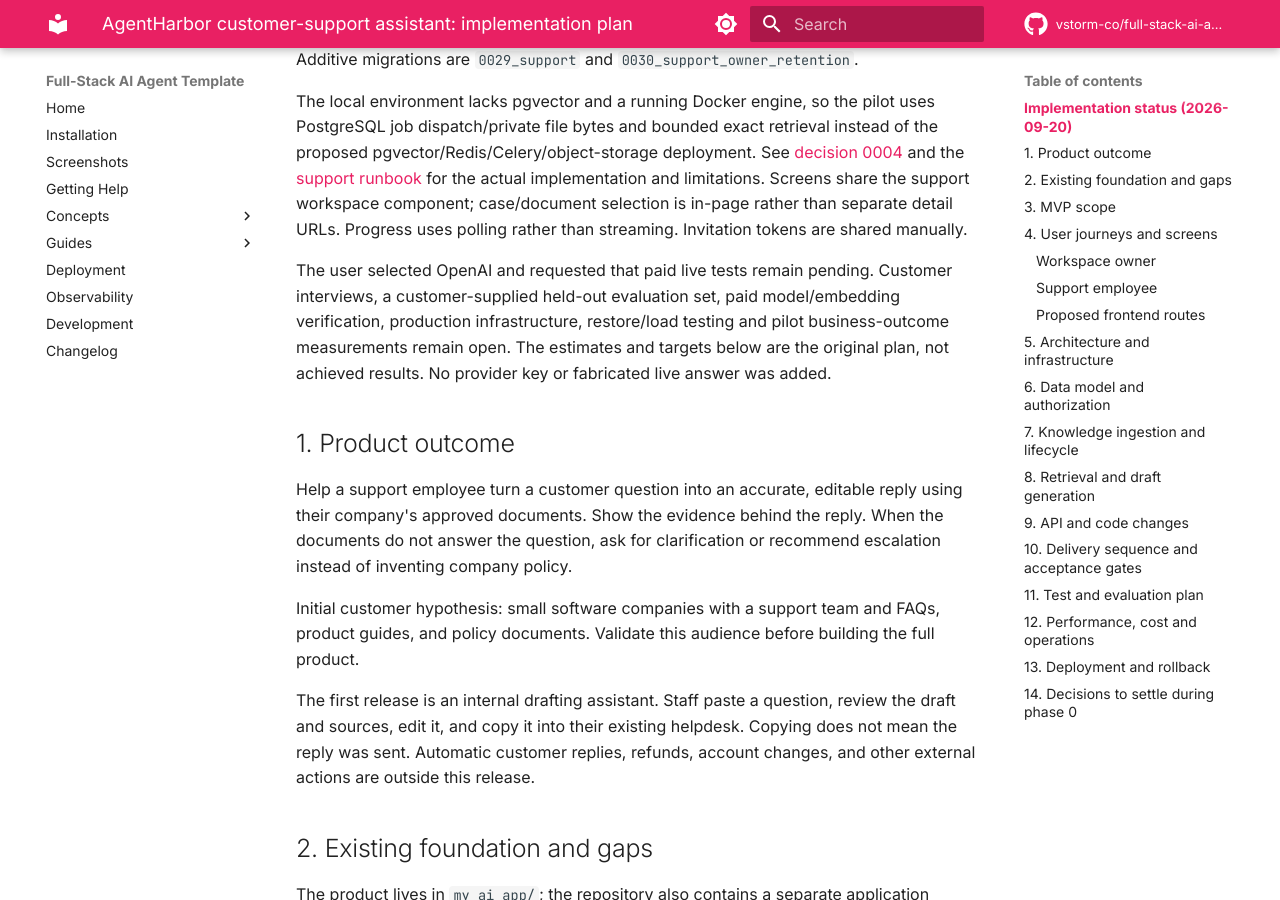
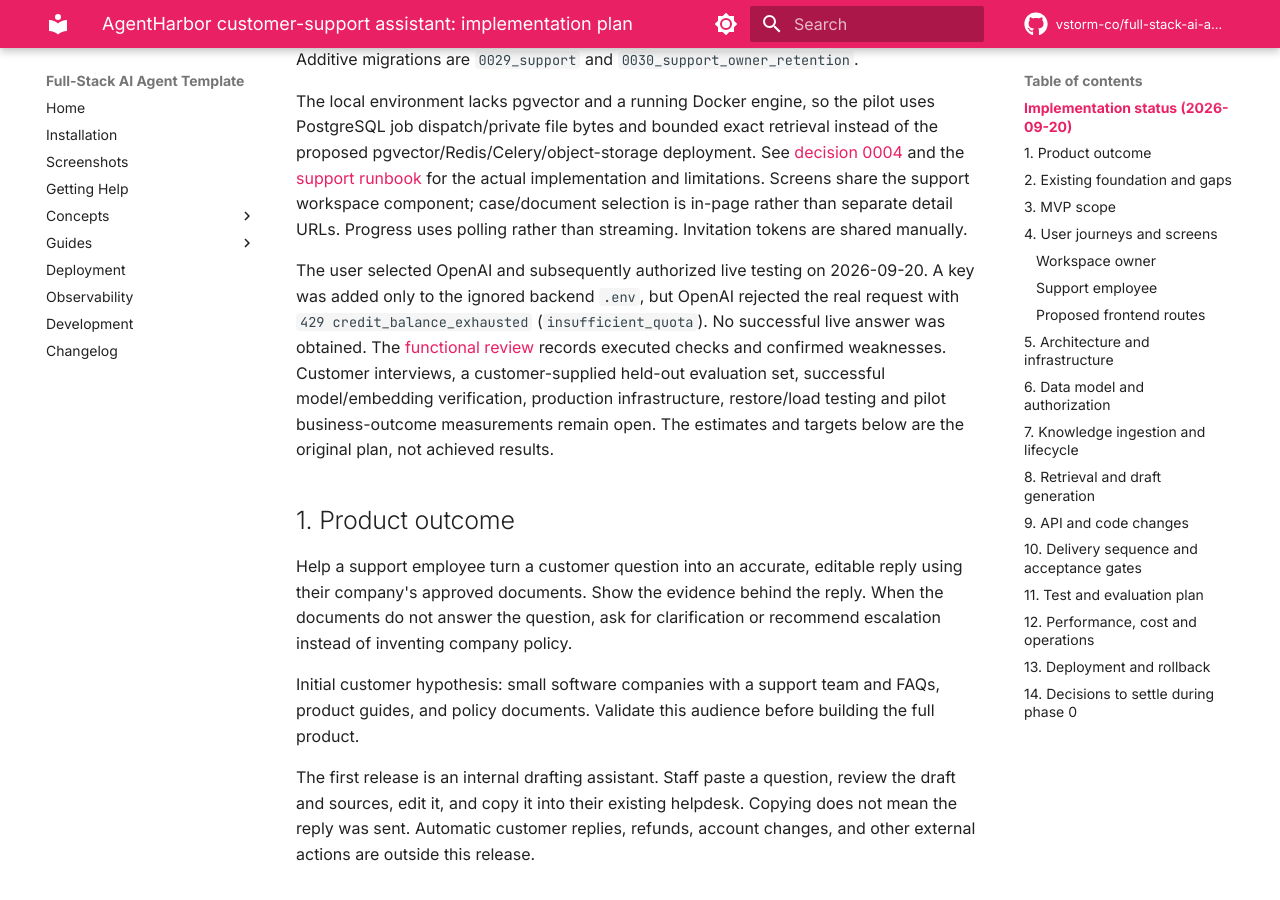
Before and after one commit to Faheem-Lateef/Full-Stack-Agent, an MkDocs documentation site: the page built from docs/support-assistant-plan.md, in a window 1280 px wide and 900 px high, scrolled down 465 px. Built offline with MkDocs 1.6.1 and Material for MkDocs 9.7.7, drawn with Linux system fonts in a browser that asks for light colours; comment, search, counter and statistics services are not loaded.

Commit message:
Update support plan

```diff
--- a/docs/support-assistant-plan.md
+++ b/docs/support-assistant-plan.md
@@ -8,7 +8,7 @@ The generated application now includes workspace/team management, invitations, a
 
 The local environment lacks pgvector and a running Docker engine, so the pilot uses PostgreSQL job dispatch/private file bytes and bounded exact retrieval instead of the proposed pgvector/Redis/Celery/object-storage deployment. See [decision 0004](decisions/0004-support-pilot.md) and the [support runbook](runbooks/support-pilot.md) for the actual implementation and limitations. Screens share the support workspace component; case/document selection is in-page rather than separate detail URLs. Progress uses polling rather than streaming. Invitation tokens are shared manually.
 
-The user selected OpenAI and requested that paid live tests remain pending. Customer interviews, a customer-supplied held-out evaluation set, paid model/embedding verification, production infrastructure, restore/load testing and pilot business-outcome measurements remain open. The estimates and targets below are the original plan, not achieved results. No provider key or fabricated live answer was added.
+The user selected OpenAI and subsequently authorized live testing on 2026-09-20. A key was added only to the ignored backend `.env`, but OpenAI rejected the real request with `429 credit_balance_exhausted` (`insufficient_quota`). No successful live answer was obtained. The [functional review](reports/product-review-2026-09-20.md) records executed checks and confirmed weaknesses. Customer interviews, a customer-supplied held-out evaluation set, successful model/embedding verification, production infrastructure, restore/load testing and pilot business-outcome measurements remain open. The estimates and targets below are the original plan, not achieved results.
 
 ## 1. Product outcome
 
```
